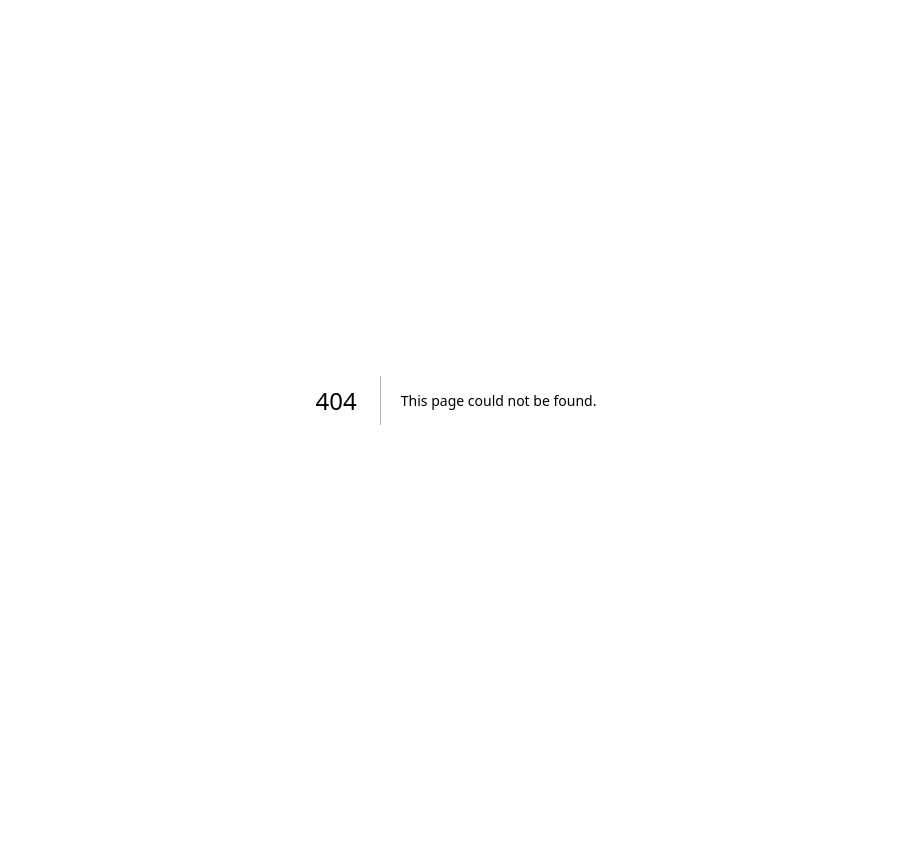
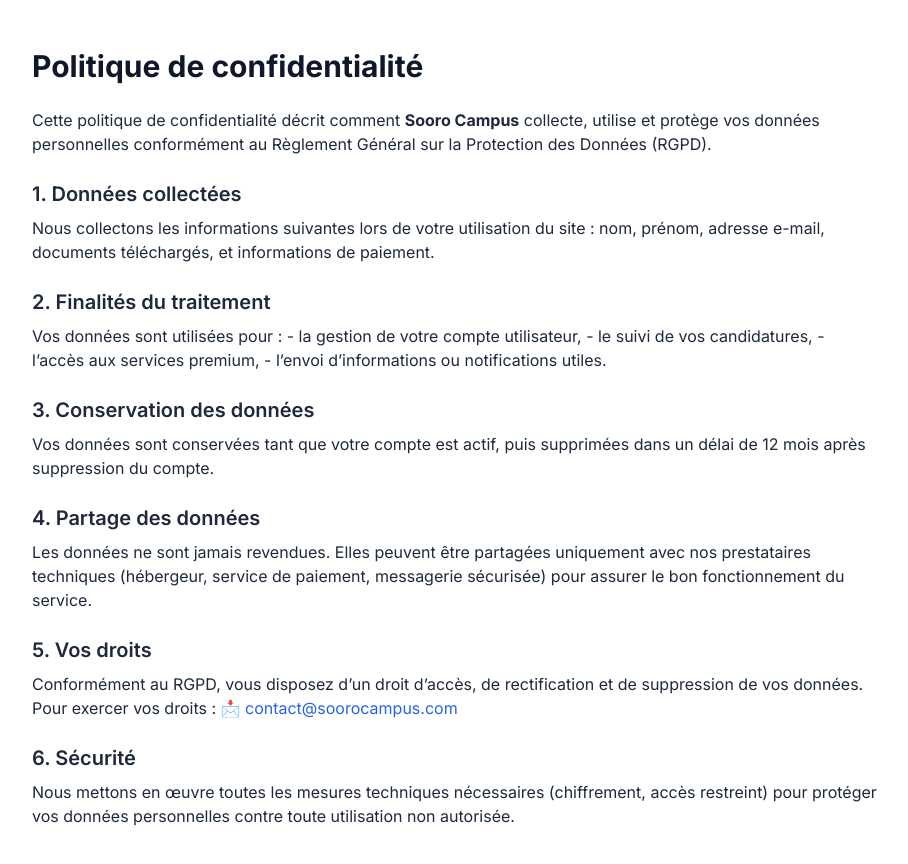
Before and after one commit to MouctarBahLk/soorocampus, a Next.js app: page /confidentialite in a window 1280 px wide. Before the commit this address had no page. Shown: the top 864 px of the page, without its empty margins (184-1092 px from the left). Before the commit the page ends 800 px from the top, so only its background shows below. Built offline with nearby package versions, Linux system fonts and the light colour scheme.

Commit message:
ajout des mes mentions legales

```diff
--- /dev/null
+++ b/app/conditions/page.tsx
@@ -0,0 +1,66 @@
+// app/conditions/page.tsx
+export const metadata = {
+    title: "Conditions générales d’utilisation - Sooro Campus",
+    description: "Conditions d’utilisation du site et des services Sooro Campus.",
+  }
+
+  export default function ConditionsPage() {
+    return (
+      <main className="max-w-4xl mx-auto px-6 py-12 space-y-6 text-slate-800">
+        <h1 className="text-3xl font-bold text-slate-900 mb-4">Conditions générales d’utilisation</h1>
+
+        <p>
+          En accédant à ce site, vous acceptez pleinement et entièrement les présentes conditions générales
+          d’utilisation (CGU). Si vous ne les acceptez pas, vous devez quitter le site.
+        </p>
+
+        <section>
+          <h2 className="text-xl font-semibold mt-6 mb-2">1. Objet</h2>
+          <p>
+            Le site <strong>Sooro Campus</strong> a pour objet d’accompagner les étudiants dans leurs démarches
+            de candidature et d’études en France.
+          </p>
+        </section>
+
+        <section>
+          <h2 className="text-xl font-semibold mt-6 mb-2">2. Accès au site</h2>
+          <p>
+            Le site est accessible gratuitement à tout utilisateur disposant d’un accès Internet. Certains services
+            sont payants ou nécessitent la création d’un compte utilisateur.
+          </p>
+        </section>
+
+        <section>
+          <h2 className="text-xl font-semibold mt-6 mb-2">3. Compte utilisateur</h2>
+          <p>
+            L’utilisateur s’engage à fournir des informations exactes lors de la création de son compte.
+            Toute tentative de fraude ou d’usurpation d’identité entraînera la suspension immédiate du compte.
+          </p>
+        </section>
+
+        <section>
+          <h2 className="text-xl font-semibold mt-6 mb-2">4. Services payants</h2>
+          <p>
+            Certains services sont payants. Les paiements sont traités par des prestataires sécurisés (ex : Stripe,
+            PayPal, etc.). Aucune donnée bancaire n’est conservée par Sooro Campus.
+          </p>
+        </section>
+
+        <section>
+          <h2 className="text-xl font-semibold mt-6 mb-2">5. Suspension / Résiliation</h2>
+          <p>
+            Sooro Campus se réserve le droit de suspendre ou supprimer tout compte utilisateur ne respectant
+            pas les présentes conditions ou toute loi applicable.
+          </p>
+        </section>
+
+        <section>
+          <h2 className="text-xl font-semibold mt-6 mb-2">6. Droit applicable</h2>
+          <p>
+            Les présentes conditions sont régies par le droit français. En cas de litige, les tribunaux français
+            seront seuls compétents.
+          </p>
+        </section>
+      </main>
+    )
+  }
--- /dev/null
+++ b/app/confidentialite/page.tsx
@@ -0,0 +1,75 @@
+// app/confidentialite/page.tsx
+export const metadata = {
+    title: "Politique de confidentialité - Sooro Campus",
+    description: "Détails sur la collecte, l’utilisation et la protection de vos données personnelles sur Sooro Campus.",
+  }
+
+  export default function ConfidentialitePage() {
+    return (
+      <main className="max-w-4xl mx-auto px-6 py-12 space-y-6 text-slate-800">
+        <h1 className="text-3xl font-bold text-slate-900 mb-4">Politique de confidentialité</h1>
+
+        <p>
+          Cette politique de confidentialité décrit comment <strong>Sooro Campus</strong> collecte, utilise
+          et protège vos données personnelles conformément au Règlement Général sur la Protection
+          des Données (RGPD).
+        </p>
+
+        <section>
+          <h2 className="text-xl font-semibold mt-6 mb-2">1. Données collectées</h2>
+          <p>
+            Nous collectons les informations suivantes lors de votre utilisation du site :
+            nom, prénom, adresse e-mail, documents téléchargés, et informations de paiement.
+          </p>
+        </section>
+
+        <section>
+          <h2 className="text-xl font-semibold mt-6 mb-2">2. Finalités du traitement</h2>
+          <p>
+            Vos données sont utilisées pour :
+            - la gestion de votre compte utilisateur,
+            - le suivi de vos candidatures,
+            - l’accès aux services premium,
+            - l’envoi d’informations ou notifications utiles.
+          </p>
+        </section>
+
+        <section>
+          <h2 className="text-xl font-semibold mt-6 mb-2">3. Conservation des données</h2>
+          <p>
+            Vos données sont conservées tant que votre compte est actif, puis supprimées dans un délai
+            de 12 mois après suppression du compte.
+          </p>
+        </section>
+
+        <section>
+          <h2 className="text-xl font-semibold mt-6 mb-2">4. Partage des données</h2>
+          <p>
+            Les données ne sont jamais revendues. Elles peuvent être partagées uniquement avec nos
+            prestataires techniques (hébergeur, service de paiement, messagerie sécurisée) pour assurer
+            le bon fonctionnement du service.
+          </p>
+        </section>
+
+        <section>
+          <h2 className="text-xl font-semibold mt-6 mb-2">5. Vos droits</h2>
+          <p>
+            Conformément au RGPD, vous disposez d’un droit d’accès, de rectification et de suppression
+            de vos données.
+            Pour exercer vos droits :
+            📩 <a href="mailto:contact@soorocampus.com" className="text-blue-600 hover:underline">
+            contact@soorocampus.com
+            </a>
+          </p>
+        </section>
+
+        <section>
+          <h2 className="text-xl font-semibold mt-6 mb-2">6. Sécurité</h2>
+          <p>
+            Nous mettons en œuvre toutes les mesures techniques nécessaires (chiffrement, accès restreint)
+            pour protéger vos données personnelles contre toute utilisation non autorisée.
+          </p>
+        </section>
+      </main>
+    )
+  }
--- /dev/null
+++ b/app/mentions-legales/page.tsx
@@ -0,0 +1,78 @@
+// app/mentions-legales/page.tsx
+export const metadata = {
+    title: "Mentions légales - Sooro Campus",
+    description: "Informations légales du site Sooro Campus conformément à la législation en vigueur.",
+  }
+
+  export default function MentionsLegalesPage() {
+    return (
+      <main className="max-w-4xl mx-auto px-6 py-12 space-y-6 text-slate-800">
+        <h1 className="text-3xl font-bold text-slate-900 mb-4">Mentions légales</h1>
+
+        <p>
+          Conformément aux dispositions des articles 6-III et 19 de la loi n°2004-575 du 21 juin 2004
+          pour la Confiance dans l’Économie Numérique, nous portons à la connaissance des utilisateurs
+          du site <strong>Sooro Campus</strong> les informations suivantes.
+        </p>
+
+        <section>
+          <h2 className="text-xl font-semibold mt-6 mb-2">1. Éditeur du site</h2>
+          <p>
+            Le site <strong>Sooro Campus</strong> est édité par :
+            <br />• <strong>Nom / Raison sociale :</strong> Sooro Campus
+            <br />• <strong>Statut :</strong> Auto-entrepreneur
+            <br />• <strong>Responsable de la publication :</strong> Mouctar Bah
+            <br />• <strong>Email :</strong> contact@soorocampus.com
+            <br />• <strong>Adresse :</strong> Nous sommes basé à Conakry (Guinée) et egalement en france”
+          </p>
+        </section>
+
+        <section>
+        <h2 className="text-xl font-semibold mt-6 mb-2">2. Hébergeur</h2>
+        <p>
+          Le site est hébergé par :
+          <br />• <strong>Netlify Inc.</strong>
+          <br />340 S Lemon Ave #4133, Walnut, CA 91789, USA
+          <br />Site web :{" "}
+          <a
+            href="https://www.netlify.com"
+            target="_blank"
+            rel="noopener noreferrer"
+            className="text-blue-600 hover:underline"
+          >
+            netlify.com
+          </a>
+        </p>
+      </section>
+
+        <section>
+          <h2 className="text-xl font-semibold mt-6 mb-2">3. Propriété intellectuelle</h2>
+          <p>
+            Tous les éléments du site (textes, images, logos, graphismes, vidéos, icônes, etc.) sont la propriété
+            exclusive de Sooro Campus, sauf mention contraire.
+            Toute reproduction, représentation, modification, publication ou adaptation, totale ou partielle,
+            de ces éléments, est interdite sans autorisation écrite préalable.
+          </p>
+        </section>
+
+        <section>
+          <h2 className="text-xl font-semibold mt-6 mb-2">4. Responsabilité</h2>
+          <p>
+            Sooro Campus ne saurait être tenu responsable des dommages directs ou indirects résultant de
+            l’accès ou de l’utilisation du site, y compris l’inaccessibilité, les pertes de données ou la présence
+            de virus.
+          </p>
+        </section>
+
+        <section>
+          <h2 className="text-xl font-semibold mt-6 mb-2">5. Données personnelles</h2>
+          <p>
+            Le traitement de vos données est encadré par notre{" "}
+            <a href="/confidentialite" className="text-blue-600 hover:underline">
+              politique de confidentialité
+            </a>.
+          </p>
+        </section>
+      </main>
+    )
+  }
```
